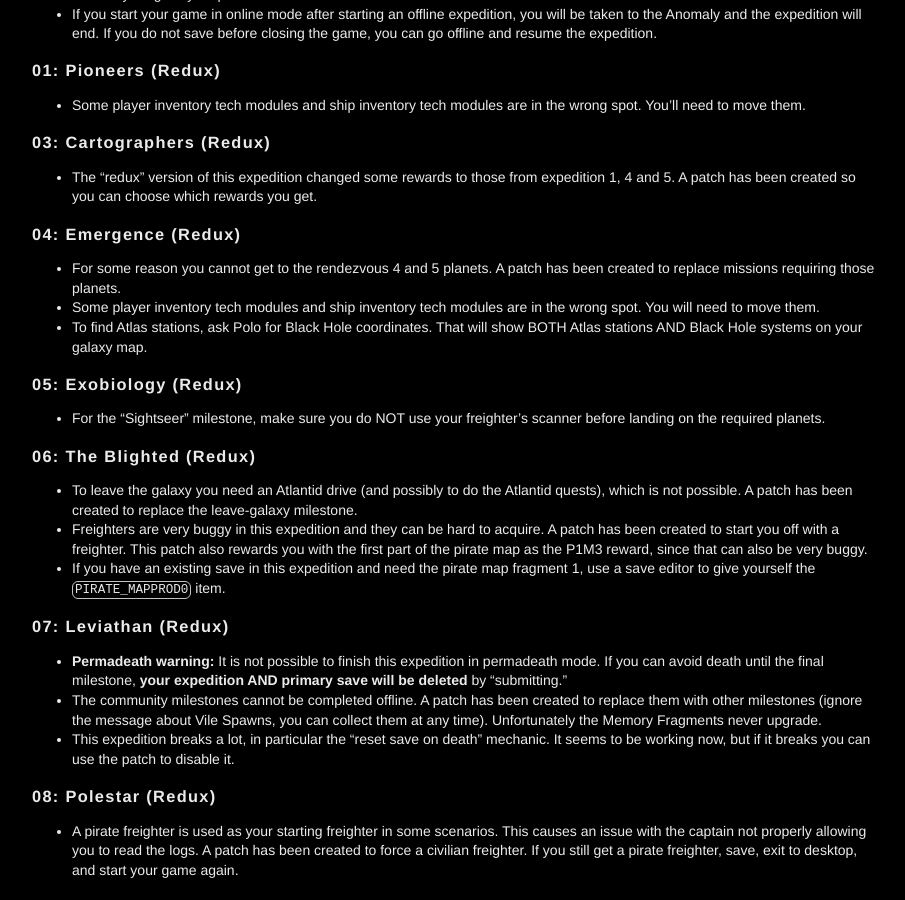
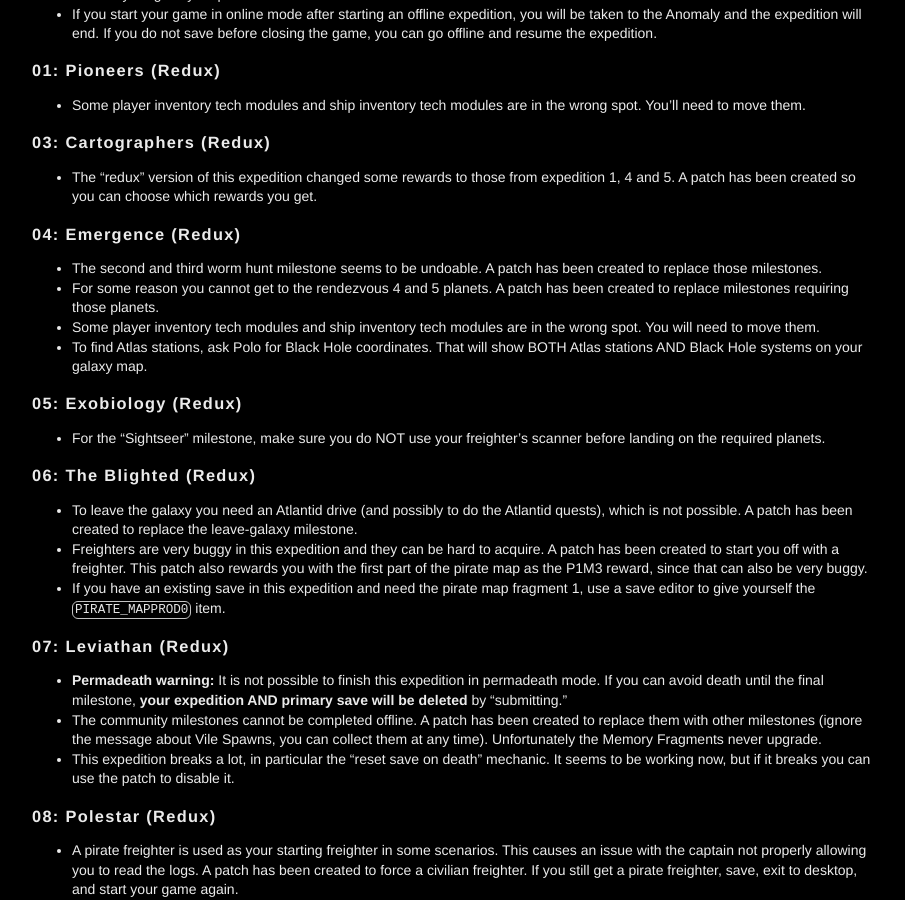
Before and after one commit to cwmonkey/nms-expeditions, a Jekyll site: the page built from index.html, in a window 1280 px wide and 900 px high, scrolled down 1095 px. Shown: the whole window, without its empty margins (183-1088 px from the left). Built offline with Jekyll 4.4.1, drawn with Linux system fonts in a browser that asks for light colours; some web fonts are replaced.

Commit message:
Replacing worm hunt 2 & 3
The planets don't seem to have Worm Burrows anymore for some reason. May be able to fix this later by changing the target planet.

fixes #54

```diff
--- a/_data/expeditions.yml
+++ b/_data/expeditions.yml
@@ -31,12 +31,18 @@
   json: 04_redux_emergence.json
   redux: 1
   notice: >
-          * For some reason you cannot get to the rendezvous 4 and 5 planets. A patch has been created to replace missions requiring those planets.
+          * The second and third worm hunt milestone seems to be undoable. A patch has been created to replace those milestones.
+
+          * For some reason you cannot get to the rendezvous 4 and 5 planets. A patch has been created to replace milestones requiring those planets.
 
           * Some player inventory tech modules and ship inventory tech modules are in the wrong spot. You will need to move them.
 
           * To find Atlas stations, ask Polo for Black Hole coordinates. That will show BOTH Atlas stations AND Black Hole systems on your galaxy map.
   patches:
+    - id: 04_redux_emergence_replace_worm_hunt_2-3
+      json: 04_redux_emergence.replace_worm_hunt_2-3.patch.json
+      description: Replace worm hunt 2 and 3 milestones (Recommended)
+      checked: 1
     - id: 04_redux_emergence_replace_rdv4-5_milestones
       json: 04_redux_emergence.replace_rdv4-5_milestones.patch.json
       description: Replace rendezvous 4-5 and related milestones (Recommended)
--- /dev/null
+++ b/_includes/04_redux_emergence.replace_worm_hunt_2-3.patch.json
@@ -0,0 +1,55 @@
+{
+  "Stages": [
+    null,
+    {
+      "Milestones": [
+        null,
+        {
+          "Mission": "^BASIC_SCAN_CRE",
+          "Title": "^UI_EXPED_BASIC_SCAN_CRE_NAME",
+          "TitleUpper": "^UI_EXPED_BASIC_SCAN_CRE_NAME_U",
+          "Description": "^UI_EXPED_BASIC_SCAN_CRE_DESC",
+          "DescriptionDone": "^UI_EXPED_BASIC_SCAN_CRE_DESC_D",
+          "Amount": 6,
+          "Icon": {
+            "Filename": "textures/ui/frontend/icons/expedition/patch.discoveranimal.1.dds"
+          },
+          "MissionIcon": {
+            "Filename": "textures/ui/frontend/icons/missions/expeditionmissions/mission.crescan.on.dds"
+          },
+          "MissionIconSelected": {
+            "Filename": "textures/ui/frontend/icons/missions/expeditionmissions/mission.crescan.on.dds"
+          },
+          "MissionIconNotSelected": {
+            "Filename": "textures/ui/frontend/icons/missions/expeditionmissions/mission.crescan.off.dds"
+          }
+        }
+      ]
+    },
+    {
+      "Milestones": [
+        null,
+        {
+          "Mission": "^GOT_PETS",
+          "Title": "^UI_EXPED_GOT_PETS_NAME",
+          "TitleUpper": "^UI_EXPED_GOT_PETS_NAME_U",
+          "Description": "^UI_EXPED_GOT_PETS_DESC",
+          "DescriptionDone": "^UI_EXPED_GOT_PETS_DESC_D",
+          "Amount": 1,
+          "Icon": {
+            "Filename": "textures/ui/frontend/icons/expedition/patch.creaturetrust.dds"
+          },
+          "MissionIcon": {
+            "Filename": "textures/ui/frontend/icons/missions/expeditionmissions/mission.pets.on.dds"
+          },
+          "MissionIconSelected": {
+            "Filename": "textures/ui/frontend/icons/missions/expeditionmissions/mission.pets.on.dds"
+          },
+          "MissionIconNotSelected": {
+            "Filename": "textures/ui/frontend/icons/missions/expeditionmissions/mission.pets.off.dds"
+          }
+        }
+      ]
+    }
+  ]
+}
```
